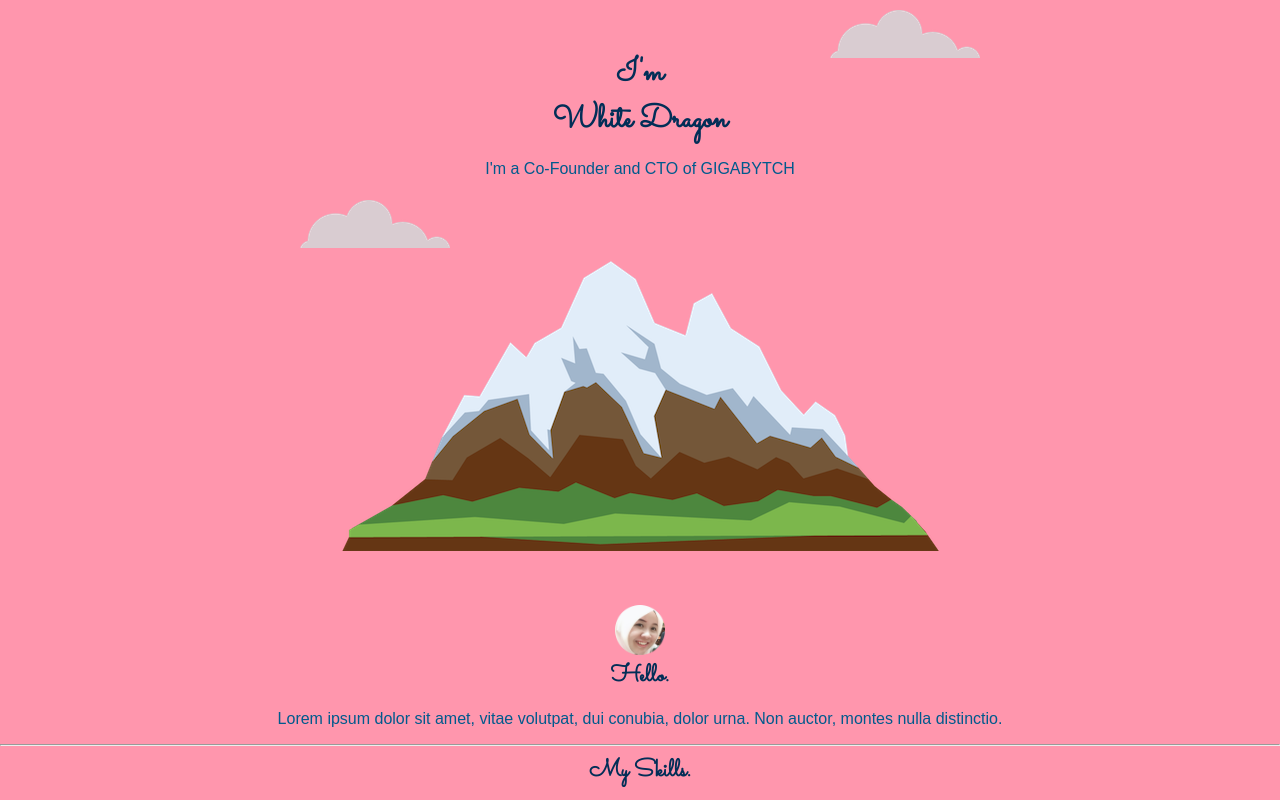
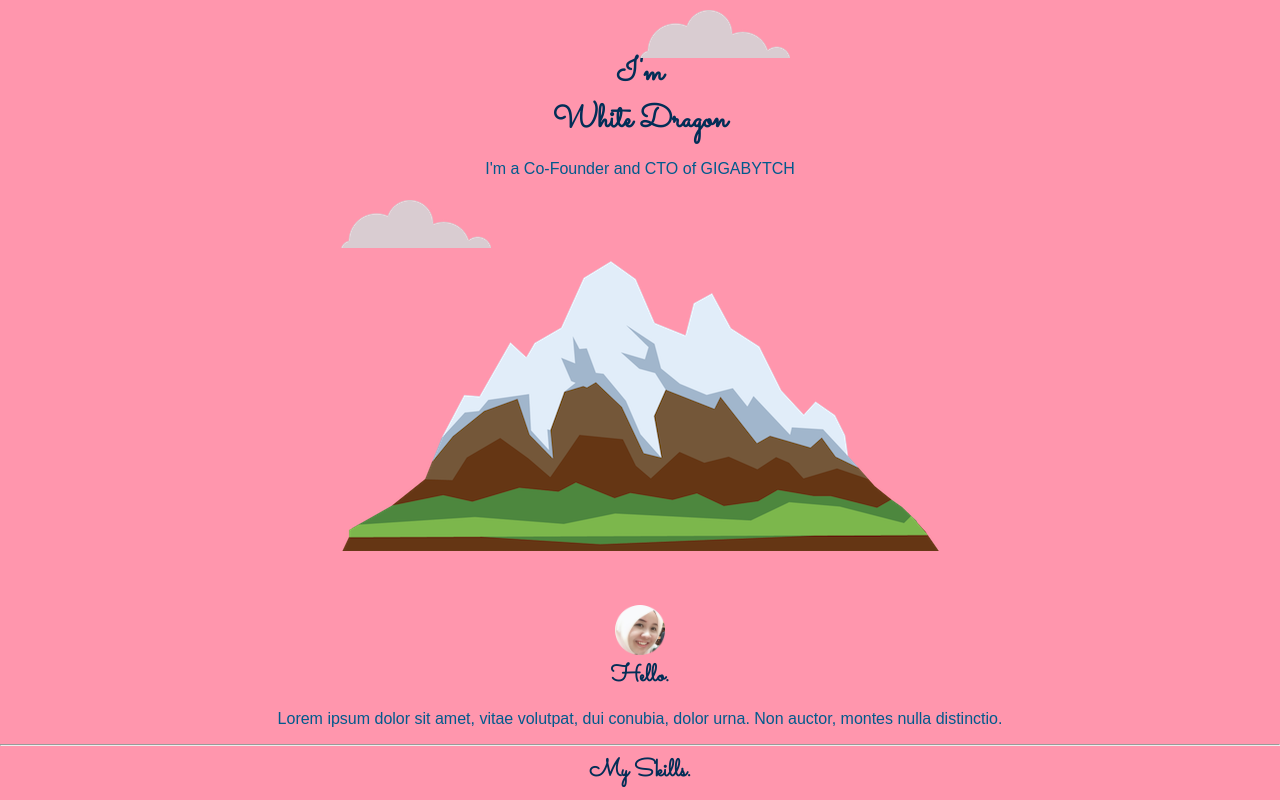
Before and after one commit to gigabytch/dragon, a plain HTML site: page index.html in a window 1280 px wide. Shown: the top 800 px of the page. Drawn offline with Linux system fonts and the light colour scheme.

Commit message:
Update styles.css

```diff
--- a/CSS/styles.css
+++ b/CSS/styles.css
@@ -45,13 +45,13 @@ p{
 .top-cloud{
     position: absolute;
     top : 10px;
-    right : 300px;
+    right : auto;
 
 }
 .bottom-cloud{
   position: absolute;
   top : 200px;
-  left : 300px;
+  left : auto;
 }
 
 .bottom-container{
```
